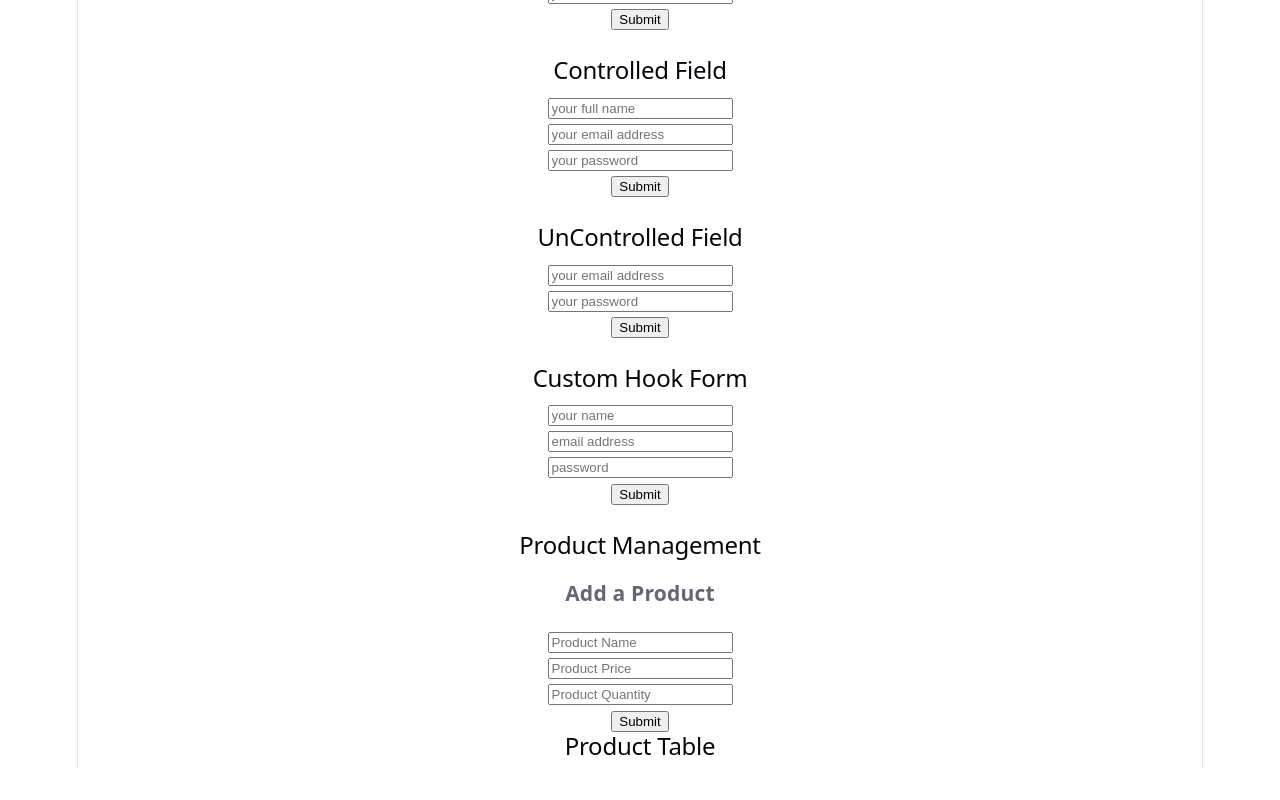
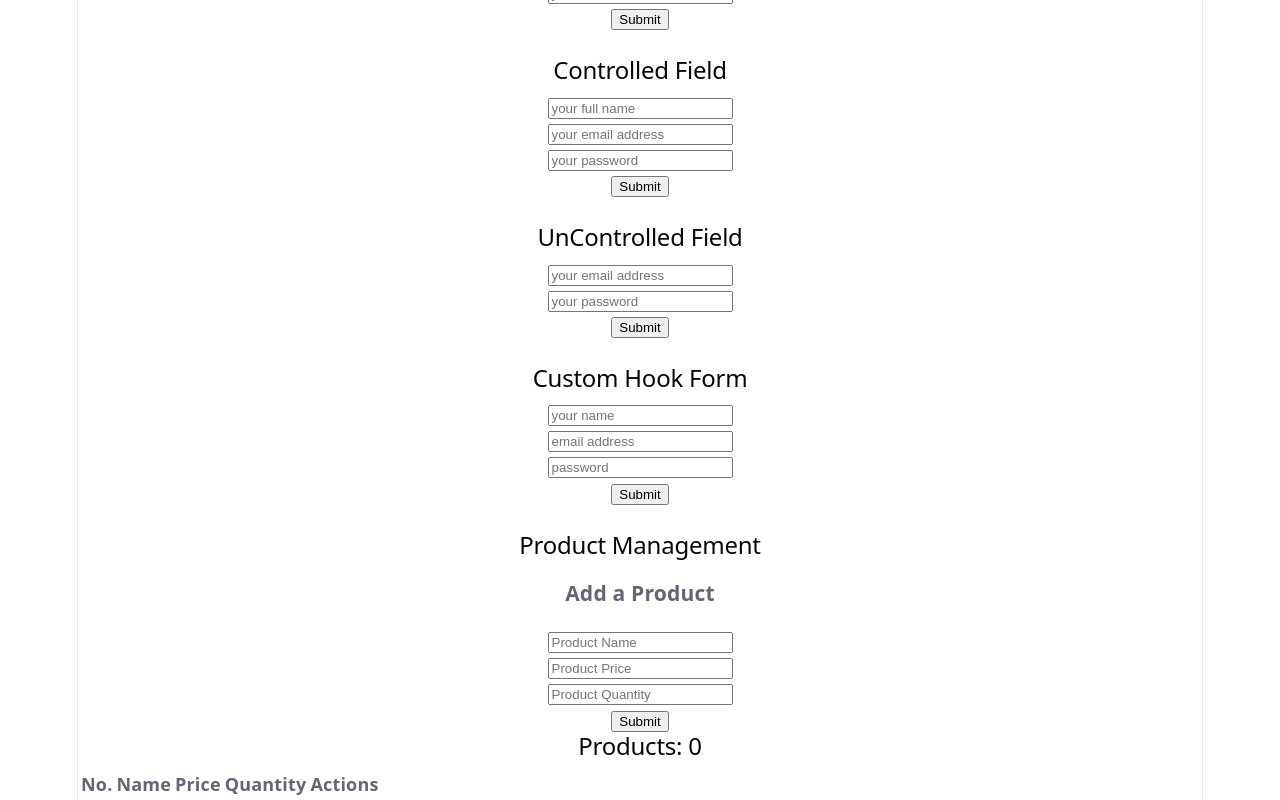
Before and after one commit to shafrinahamed0007/Mi7Mo38Explore-react-from, a React (Vite) app: page / in a window 1280 px wide. Shown: the part 315-1115 px from the top of the page. Before the commit the page ends 1083 px from the top, so only its background shows below. Built offline with nearby package versions, Linux system fonts and the light colour scheme.

Commit message:
Display form data in A Table form erro handle

```diff
--- a/src/components/ProductManagement/ProductForm.jsx
+++ b/src/components/ProductManagement/ProductForm.jsx
@@ -1,4 +1,7 @@
-const ProductForm = () => {
+import { useState } from "react";
+
+const ProductForm = ({ handleAddProduct }) => {
+  const [error, setError] = useState("");
   const handleProductSubmit = (e) => {
     e.preventDefault();
     // console.log(e.target);
@@ -9,12 +12,29 @@ const ProductForm = () => {
     // console.log("Name:", name, "Price: ", price, "Quantity: ", quantity );
 
     const newProduct = {
-        name,
-        price,
-        quantity
+      name,
+      price,
+      quantity,
+    };
+
+    // console.log(newProduct)
+
+    // validation
+    if (name.length == 0) {
+      setError("Please provide a product name");
+      return;
+    } else if (price.length == 0) {
+      setError("Please provide a Price");
+      return;
+    } else if (price < 0) {
+      setError("Price can not be negative");
+      return;
+    } else if (quantity == 0 || quantity < 0) {
+      setError("Quantity must be 1");
+      return;
+    } else {
+      setError("");
     }
-
-    console.log(newProduct)
   };
   return (
     <div>
@@ -28,6 +48,7 @@ const ProductForm = () => {
         <br />
         <input type="submit" value="Submit" />
       </form>
+      <p style={{ color: "red" }}>{error}</p>
     </div>
   );
 };
--- a/src/components/ProductManagement/ProductManagement.jsx
+++ b/src/components/ProductManagement/ProductManagement.jsx
@@ -1,15 +1,20 @@
+import { useState } from "react";
 import ProductForm from "./ProductForm";
 import ProductTable from "./ProductTable";
 
-
 const ProductManagement = () => {
-    return (
-        <div>
-            <h2>Product Management</h2>
-            <ProductForm />
-            <ProductTable />
-        </div>
-    );
+  const [products, setProducts] = useState([]);
+  const handleAddProduct = (newProduct) => {
+    const newProducts = [...products, newProduct];
+    setProducts(newProducts);
+  };
+  return (
+    <div>
+      <h2>Product Management</h2>
+      <ProductForm handleAddProduct={handleAddProduct} />
+      <ProductTable products={products} />
+    </div>
+  );
 };
 
 export default ProductManagement;
--- a/src/components/ProductManagement/ProductTable.jsx
+++ b/src/components/ProductManagement/ProductTable.jsx
@@ -1,7 +1,32 @@
-const ProductTable = () => {
+const ProductTable = ({products}) => {
   return (
     <div>
-      <h2>Product Table</h2>
+      <h2>Products: {products.length}</h2>
+      <table>
+        <thead>
+            <tr>
+                <th>No.</th>
+                <th> Name</th>
+                <th>Price</th>
+                <th>Quantity</th>
+                <th>Actions</th>
+
+            </tr>
+        </thead>
+        <tbody>
+         {
+            products.map((product,index) => <tr key={index}>
+                <td>{index+1}</td>
+                <td>{product.name}</td>
+                <td>{product.price}</td>
+                <td>{product.quantity}</td>
+                <td>
+                    <button>X</button>
+                </td>
+            </tr> )
+         }
+        </tbody>
+      </table>
     </div>
   );
 };
```
